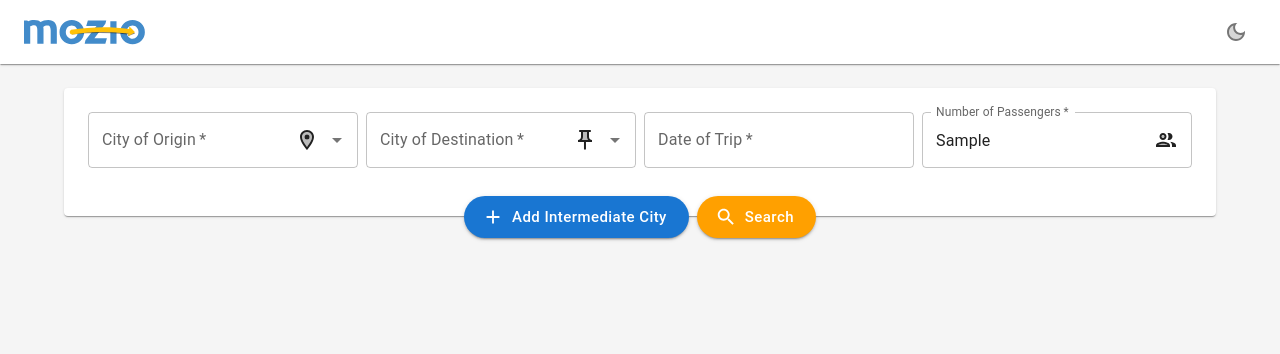
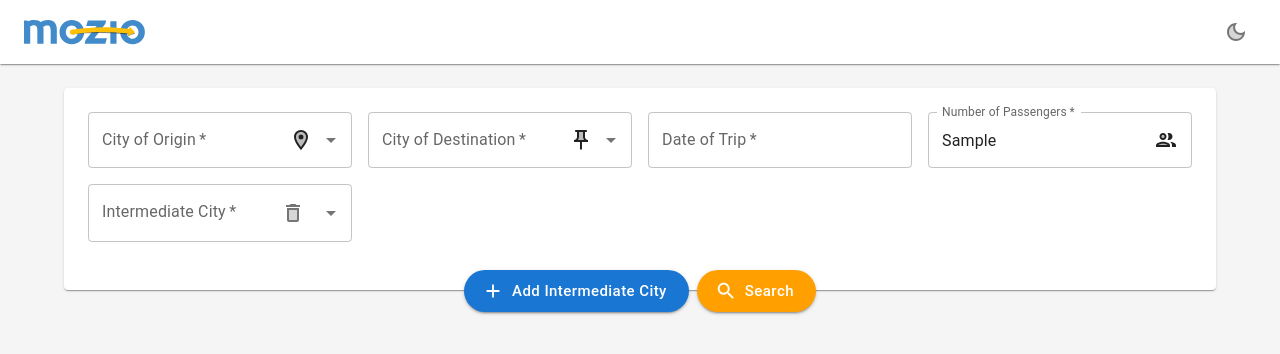
Before and after one commit to a-maksousa/distance-app, a React (Create React App) app: page / in a window 1280 px wide. Both pictures are taken after typing "Sample", "Sample", "Sample" into the empty fields and a click on the button "Add Intermediate City". Shown: the top 354 px of the page. Built offline with nearby package versions, Linux system fonts and the light colour scheme.

Commit message:
handle add int cities

```diff
--- a/package.json
+++ b/package.json
@@ -18,6 +18,7 @@
     "react-hook-form": "^7.42.1",
     "react-router-dom": "^6.8.0",
     "react-scripts": "5.0.1",
+    "uuid": "^9.0.0",
     "web-vitals": "^2.1.4"
   },
   "scripts": {
--- a/src/Components/Section/index.js
+++ b/src/Components/Section/index.js
@@ -3,7 +3,7 @@ import { Grid, Paper } from "@mui/material";
 const Section = ({ children, sx }) => {
   return (
     <Paper sx={{ padding: (theme) => theme.spacing(3), ...sx }}>
-      <Grid container spacing={1}>
+      <Grid container spacing={2}>
         {children}
       </Grid>
     </Paper>
--- a/src/Views/LandingPage/form.js
+++ b/src/Views/LandingPage/form.js
@@ -1,28 +1,42 @@
-import { SearchTwoTone, LocationOnTwoTone, PushPinTwoTone, GroupTwoTone, AddTwoTone } from "@mui/icons-material";
-import { Box, Button, Grid, Stack, styled } from "@mui/material";
+import {
+  SearchTwoTone,
+  LocationOnTwoTone,
+  PushPinTwoTone,
+  GroupTwoTone,
+  AddTwoTone,
+  DeleteTwoTone,
+} from "@mui/icons-material";
+import { Box, Button, Grid, IconButton, Stack, styled } from "@mui/material";
 import RHFAutoComplete from "Components/RHFControls/RHFAutoComplete";
 import RHFDatePicker from "Components/RHFControls/RHFDatePicker";
 import RHFTextField from "Components/RHFControls/RHFTextField";
 import Section from "Components/Section";
 import moment from "moment";
 import { useState } from "react";
+import { v4 as uuidv4 } from "uuid";
 
 const FormButton = styled(Button)({ borderRadius: 30 });
 FormButton.defaultProps = { size: "large" };
 
-const SearchForm = ({ onSubmit, control }) => {
-  const [lstOriginOptions, setOrigin] = useState([{ id: 1, label: "test" }]);
-  const [lstDestinationOptions, setDestination] = useState([{ id: 1, label: "test" }]);
-  const handleOriginChange = (e, val, reason) => {
+const SearchForm = ({ onSubmit, control, unregister }) => {
+  const [lstCitiesOptions, setCitiesOptions] = useState([{ id: 1, label: "test" }]);
+  const [lstIntermediateCities, setIntermediateCities] = useState([]);
+
+  const handleCityInputChange = (e, val, reason) => {
     if (reason === "input") {
       console.log(val);
     }
   };
-  const handleDestinationChange = (e, val, reason) => {
-    if (reason === "input") {
-      console.log(val);
-    }
+
+  const handleAddIntCity = () => {
+    setIntermediateCities([...lstIntermediateCities, `City_${uuidv4()}`]);
   };
+
+  const handleDeleteIntCity = (city) => {
+    setIntermediateCities(lstIntermediateCities.filter((item) => item !== city));
+    unregister(city);
+  };
+
   return (
     <Box component="form" noValidate onSubmit={onSubmit}>
       <Section sx={{ pb: 6 }}>
@@ -31,9 +45,9 @@ const SearchForm = ({ onSubmit, control }) => {
             control={control}
             name="origin"
             label="City of Origin"
-            options={lstOriginOptions}
+            options={lstCitiesOptions}
             required
-            onInputChange={handleOriginChange}
+            onInputChange={handleCityInputChange}
             endAdornment={<LocationOnTwoTone />}
           />
         </Grid>
@@ -42,9 +56,9 @@ const SearchForm = ({ onSubmit, control }) => {
             control={control}
             name="destination"
             label="City of Destination"
-            options={lstDestinationOptions}
+            options={lstCitiesOptions}
             required
-            onInputChange={handleDestinationChange}
+            onInputChange={handleCityInputChange}
             endAdornment={<PushPinTwoTone />}
           />
         </Grid>
@@ -72,10 +86,30 @@ const SearchForm = ({ onSubmit, control }) => {
             InputProps={{ endAdornment: <GroupTwoTone /> }}
           />
         </Grid>
+        {lstIntermediateCities.map((item) => (
+          <Grid item xs={6} md={3}>
+            <RHFAutoComplete
+              key={item}
+              control={control}
+              name={item}
+              label="Intermediate City"
+              options={lstCitiesOptions}
+              required
+              onInputChange={handleCityInputChange}
+              endAdornment={
+                <IconButton onClick={() => handleDeleteIntCity(item)}>
+                  <DeleteTwoTone />
+                </IconButton>
+              }
+            />
+          </Grid>
+        ))}
       </Section>
 
       <Stack justifyContent="center" sx={{ transform: "translate(0,-20px)" }} direction="row" spacing={1}>
-        <FormButton startIcon={<AddTwoTone />}>Add Intermediate City</FormButton>
+        <FormButton startIcon={<AddTwoTone />} onClick={handleAddIntCity}>
+          Add Intermediate City
+        </FormButton>
         <FormButton type="submit" color="secondary" startIcon={<SearchTwoTone />}>
           Search
         </FormButton>
--- a/src/Views/LandingPage/index.js
+++ b/src/Views/LandingPage/index.js
@@ -2,13 +2,13 @@ import { useForm } from "react-hook-form";
 import SearchForm from "./form";
 
 const LandingPage = () => {
-  const { control, handleSubmit } = useForm();
+  const { control, handleSubmit, unregister } = useForm();
 
   const handleSearch = (data) => {
     console.log(data);
   };
 
-  return <SearchForm onSubmit={handleSubmit(handleSearch)} control={control} />;
+  return <SearchForm onSubmit={handleSubmit(handleSearch)} control={control} unregister={unregister} />;
 };
 
 export default LandingPage;
```
Also changed, not shown: 1 other file (tests, documents, lock files or other folders).
